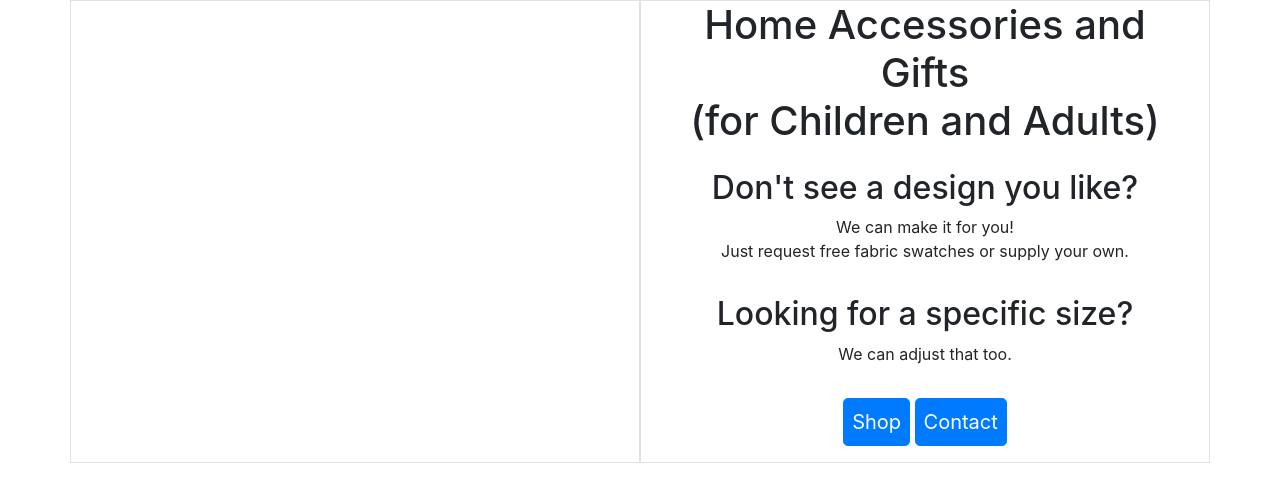
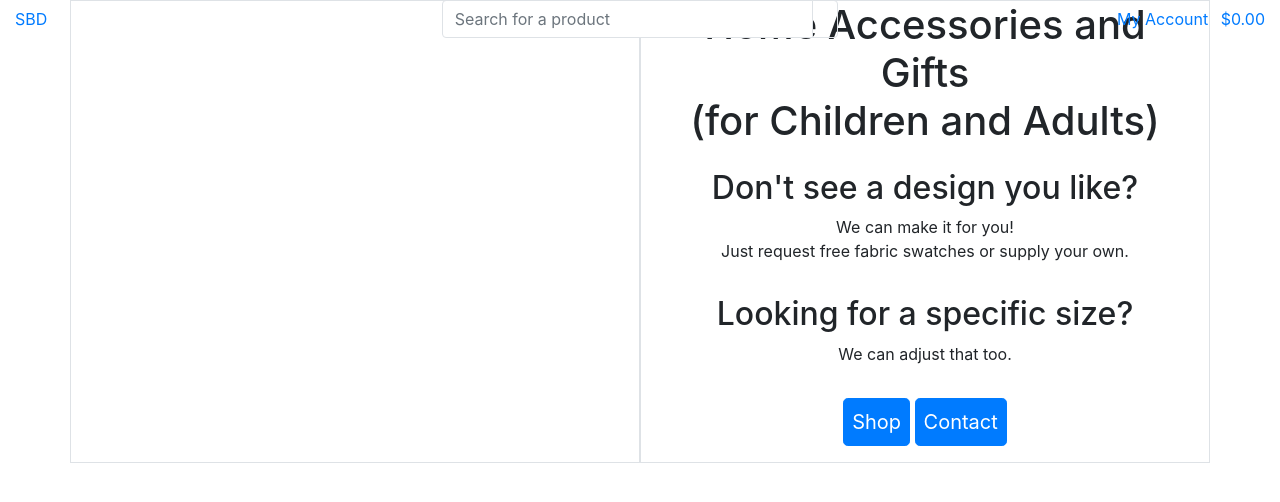
Before and after one commit to SasanTazayoni/Sue-bensassi-designs-CI-PP5, a Django app: page / in a window 1280 px wide. Shown: the top 502 px of the page. Run offline with Django 4.2, Linux system fonts and the light colour scheme.

Commit message:
Add navbar for base template

```diff
--- a/templates/base.html
+++ b/templates/base.html
@@ -29,7 +29,63 @@
   </head>
   <body>
     <header class="container-fluid fixed-top">
-
+      <div class="row">
+        <div class="col-12 col-lg-4 my-auto py-1 py-lg-0 text-center text-lg-left">
+          <a href="{% url 'home' %}" class="logo">SBD</a>
+        </div>
+        <div class="col-12 col-lg-4 my-auto py-1 py-lg-0">
+          <form action="GET">
+            <div class="input-group w-100">
+              <input class="form-control border border-black" type="text" name="q" placeholder="Search for a product">
+              <div class="input-group-append">
+                <button class="form-control btn btn-black border border-black" type="submit">
+                  <span class="icon">
+                    <i class="fas fa-search"></i>
+                  </span>
+                </button>
+              </div>
+            </div>
+          </form>
+        </div>
+        <div class="col-12 col-lg-4 my-auto py-1 py-lg-0">
+          <ul class="list-inline list-unstyled text-center text-lg-right my-0">
+            <li class="list-inline-item dropdown">
+              <a href="#" class="text-black" id="account-options" data-toggle="dropdown" aria-haspopup="true" aria-expanded="false">
+                <div class="text-center">
+                  <div><i class="fa-solid fa-user"></i></div>
+                  <p class="my-0">My Account</p>
+                </div>
+              </a>
+               <div class="dropdown-menu border-0" aria-labelledby="user-options">
+                  {% if request.user.is_authenticated %}
+                      {% if request.user.is_superuser %}
+                          <a href="" class="dropdown-item">Item Management</a>
+                      {% endif %}
+                      <a href="" class="dropdown-item">My Profile</a>
+                      <a href="{% url 'account_logout' %}" class="dropdown-item">Logout</a>
+                  {% else %}
+                      <a href="{% url 'account_signup' %}" class="dropdown-item">Register</a>
+                      <a href="{% url 'account_login' %}" class="dropdown-item">Login</a>
+                  {% endif %}
+              </div>
+            </li>
+            <li class="list-inline-item">
+              <a class="{% if grand_total %}text-info font-weight-bold{% else %}text-black{% endif %}" href="">
+                <div class="text-center">
+                  <div><i class="fa-solid fa-cart-shopping"></i></div>
+                  <p class="my-0">
+                      {% if grand_total %}
+                          ${{ grand_total|floatformat:2 }}
+                      {% else %}
+                          $0.00
+                      {% endif %}
+                  </p>
+                </div>
+              </a>
+            </li>
+          </ul>
+        </div>
+      </div>
     </header>
 
     <!-- Displaying messages -->
```
